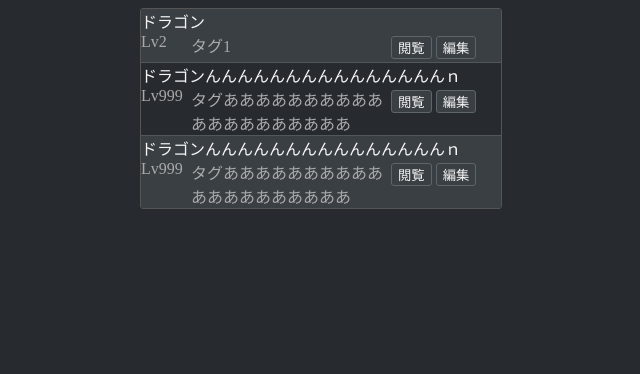
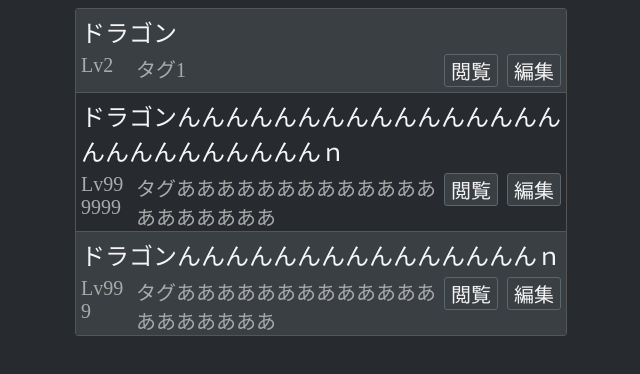
Before and after one commit to LyriDev/DralphMyth-EnemyData, a plain HTML site: page dist/index.html in a window 1280 px wide. Shown: the whole page, without its empty margins (319-959 px from the left). Drawn offline with Linux system fonts and the light colour scheme.

Commit message:
Update index.css to imitate "iachara"

```diff
--- a/dist/css/index.css
+++ b/dist/css/index.css
@@ -1,16 +1,17 @@
 html{
     background-color: #272B30;
     color: #AAAAAA;
+    font-size: 16px;
 }
 
 #main{
-    width: 360px;
+    position: absolute;
+    width: 490px;
     margin: auto;
-    position: absolute;
     left: 0;
     right: 0;
+    border:solid 1px #555555;
     border-radius: 3px;
-    border:solid 1px #555555;
 }
 .data{
     border-top:solid 1px #52575C;
@@ -30,31 +31,36 @@ html{
     clear: both;
 }
 .name{
+    padding: 5px;
     color: #F5F5F5;
+    font-size: 1.5rem;
+}
+.level,.tag,.viewButton,.editButton{
+    font-size: 1.25rem;
 }
 .level{
-    width: 50px;
+    padding: 0px 5px 0px 5px;
+    overflow-wrap: break-word;
+    inline-size: 50px;
     float: left;
 }
 .tag{
-    inline-size: 200px;
+    overflow-wrap: break-word;
+    inline-size: 300px;
     float: left;
 }
-
+.button{
+    float:right;
+}
 .viewButton,.editButton{
-    background-color: #3A3F44;
-    margin: 3px 0px;
+    margin: 0px 5px 5px 0px;
     border:solid 1px #5D656D;
     border-radius: 3px;
+    background-color: #3A3F44;
     color: #F5F5F5;
     transition: border 0.3s;
 }
-
 .viewButton:hover,.editButton:hover{
     border:solid 1px #7A8288;
     cursor: pointer;
 }
-
-.editButton{
-    clear: left;
-}
--- a/dist/index.html
+++ b/dist/index.html
@@ -12,22 +12,28 @@
         <div class="name">ドラゴン</div>
         <div class="level">Lv2</div>
         <div class="tag">タグ1</div>
-        <input class="viewButton" type="button" value="閲覧">
-        <input class="editButton" type="button" value="編集">
+        <div class="button">
+          <input class="viewButton" type="button" value="閲覧">
+          <input class="editButton" type="button" value="編集">
+        </div>
+      </div>
+      <div class="data">
+        <div class="name">ドラゴンんんんんんんんんんんんんんんんんんんんんんんんんんんｎ</div>
+        <div class="level">Lv999999</div>
+        <div class="tag">タグああああああああああああああああああああ</div>
+        <div class="button">
+          <input class="viewButton" type="button" value="閲覧">
+          <input class="editButton" type="button" value="編集">
+        </div>
       </div>
       <div class="data">
         <div class="name">ドラゴンんんんんんんんんんんんんんんんｎ</div>
         <div class="level">Lv999</div>
         <div class="tag">タグああああああああああああああああああああ</div>
-        <input class="viewButton" type="button" value="閲覧">
-        <input class="editButton" type="button" value="編集">
-      </div>
-      <div class="data">
-        <div class="name">ドラゴンんんんんんんんんんんんんんんんｎ</div>
-        <div class="level">Lv999</div>
-        <div class="tag">タグああああああああああああああああああああ</div>
-        <input class="viewButton" type="button" value="閲覧">
-        <input class="editButton" type="button" value="編集">
+        <div class="button">
+          <input class="viewButton" type="button" value="閲覧">
+          <input class="editButton" type="button" value="編集">
+        </div>
       </div>
     </div>
     <script src="js/jquery.min.js"></script>
```
